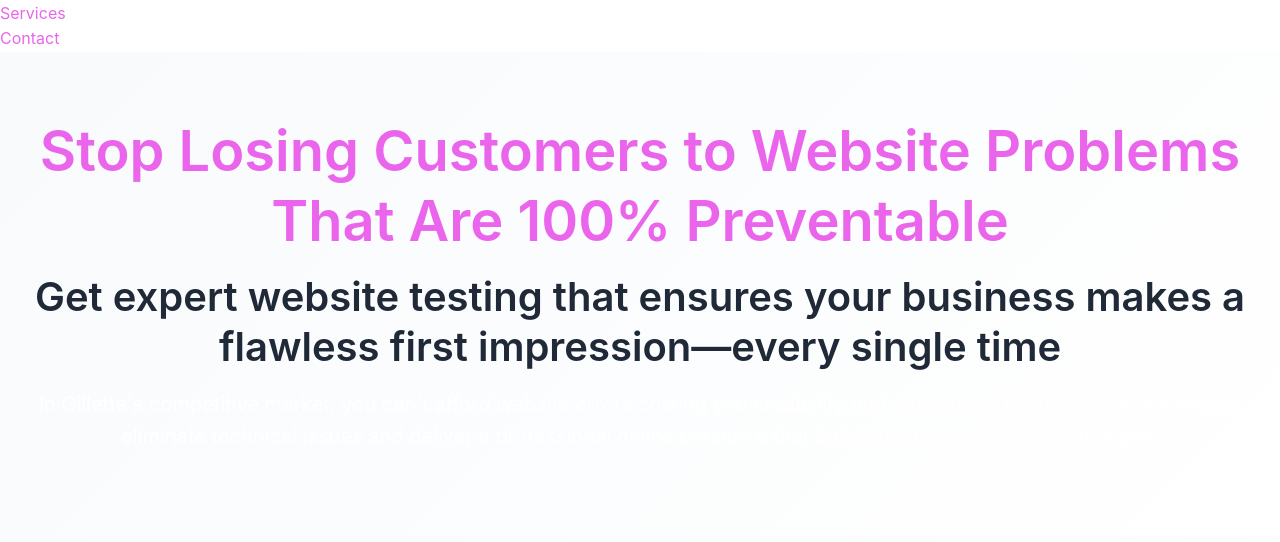
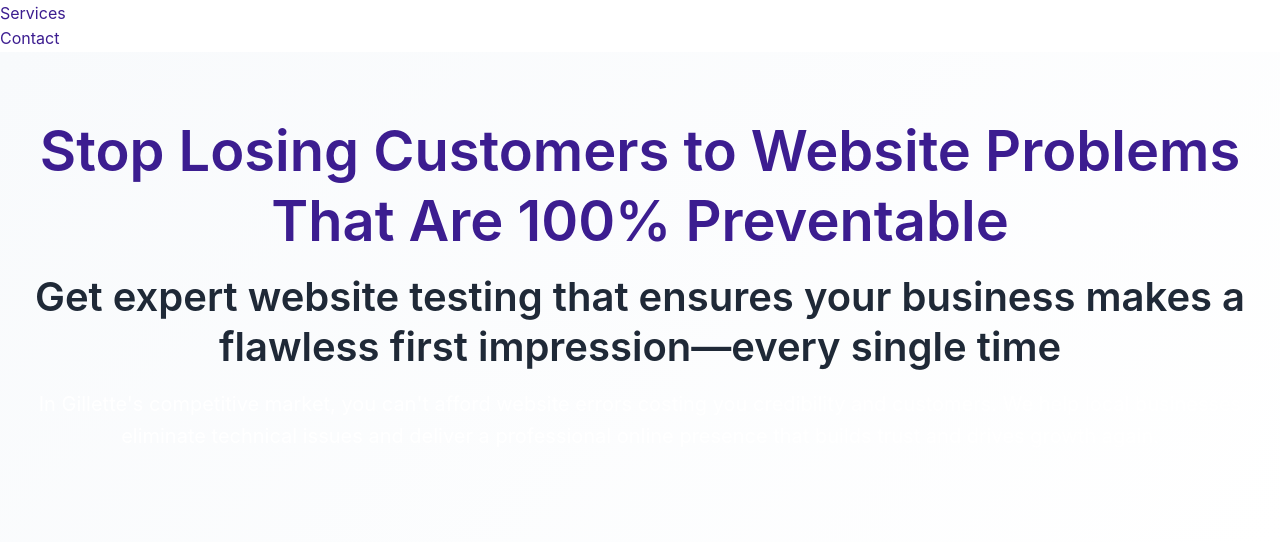
Before and after one commit to prairiegiraffe/testy-mc-testerson, a website: page index.html in a window 1280 px wide. Shown: the part 76-618 px from the top of the page. Drawn offline with Linux system fonts and the light colour scheme.

Commit message:
Update style.css from style guide editor changes

```diff
--- a/style.css
+++ b/style.css
@@ -2,7 +2,7 @@
    PG Sites - Professional Website CSS Framework
    Generated with AI-powered style guide customization
    ============================================================================= */
-/* CSS Variables Updated: 2025-08-20T20:44:32.499Z */
+/* CSS Variables Updated: 2025-08-20T20:48:08.624Z */
 
 
 /* CSS Reset & Base Styles */
@@ -38,9 +38,9 @@ body {
   --background-color: #ffffff;
   --accent-color: #f59e0b;
   --secondary-color: white;
-  --primary-color: #ea65ec;
+  --primary-color: #3c1d90;
   /* Brand Colors */
-  --color-primary: #ea65ec;
+  --color-primary: #3c1d90;
   --color-secondary: white;
   --color-accent: #f59e0b;
   --color-text: #1f2937;
```
